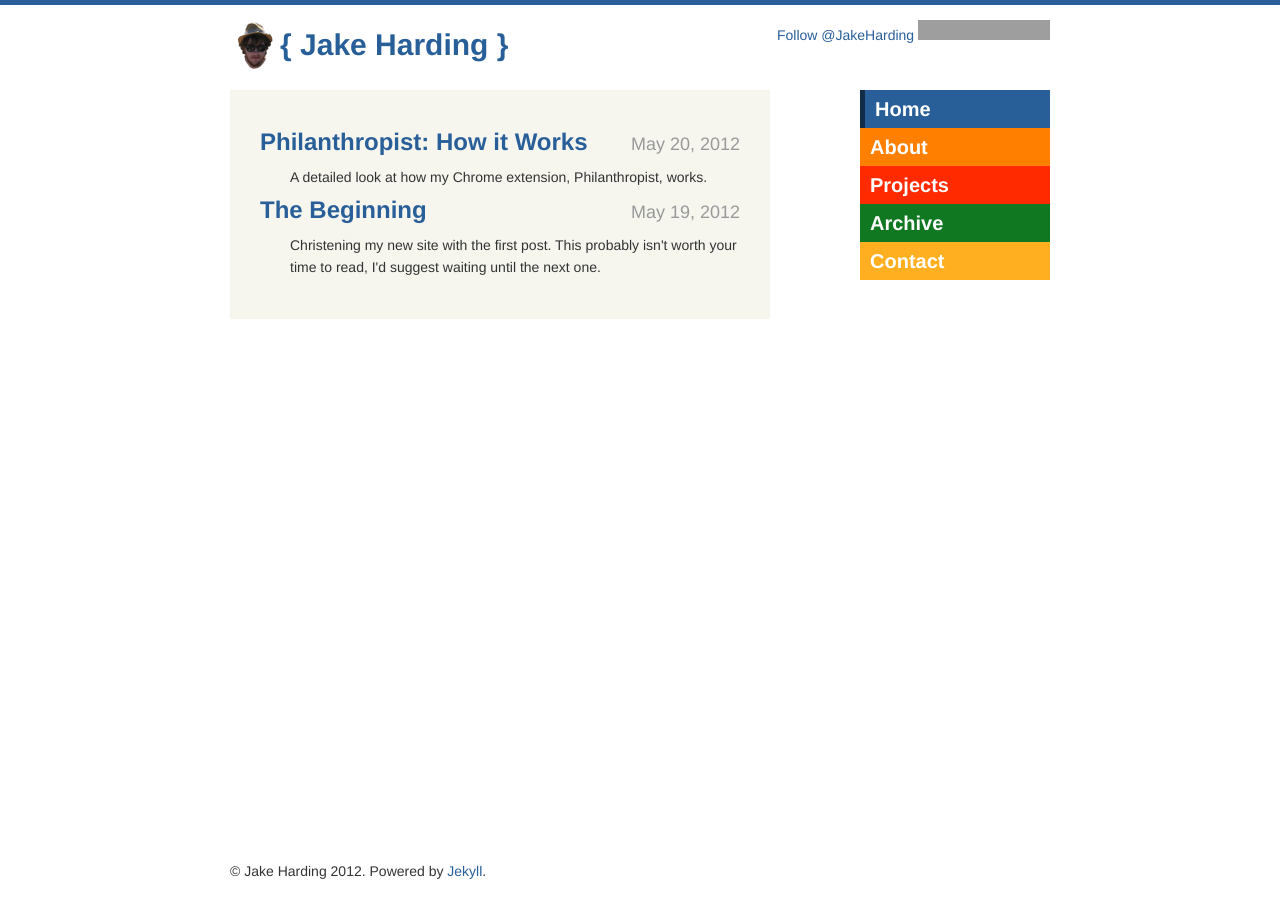
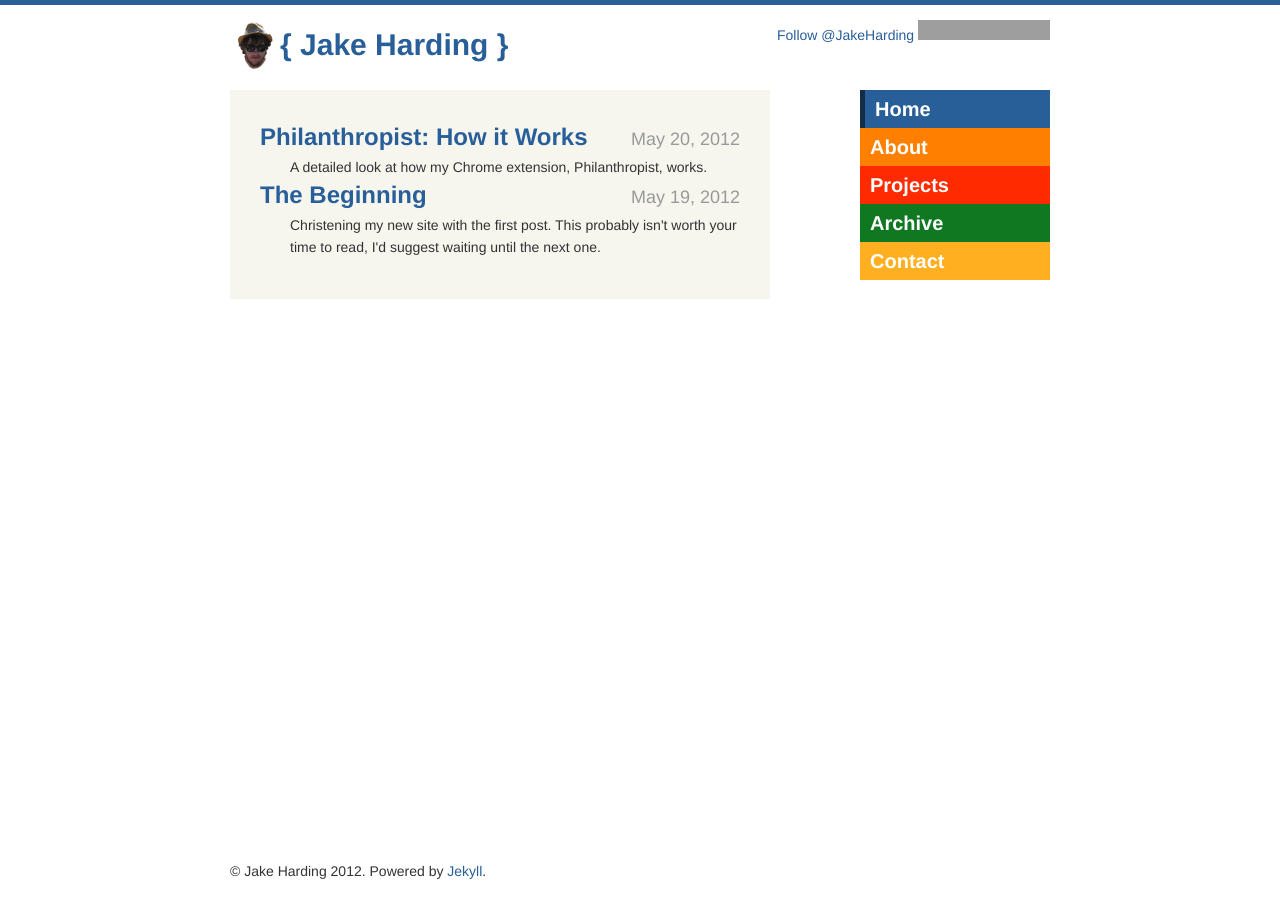
Before and after one commit to jharding/jharding.github.com, a Jekyll site: the page built from index.html, in a window 1280 px wide. Built offline with Jekyll 4.4.1, drawn with Linux system fonts in a browser that asks for light colours; comment, search, counter and statistics services are not loaded; grey boxes are pictures that could not be loaded.

Commit message:
Reducing the line height of h2 headers.

```diff
--- a/public/style/jharding.css
+++ b/public/style/jharding.css
@@ -384,7 +384,7 @@ h1 small {
 }
 h2 {
   font-size: 24px;
-  line-height: 44px;
+  line-height: 33px;
 }
 h2 small {
   font-size: 18px;
```
Also changed, not shown: 1 other file.
